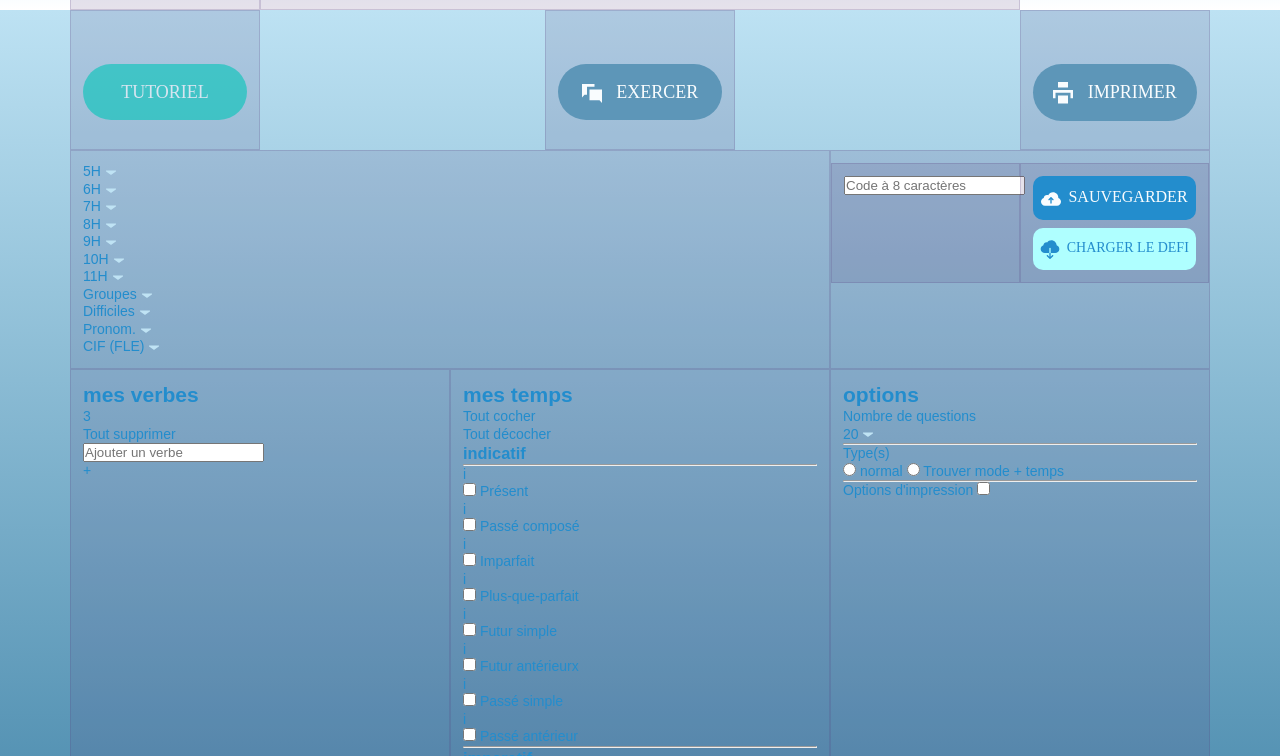
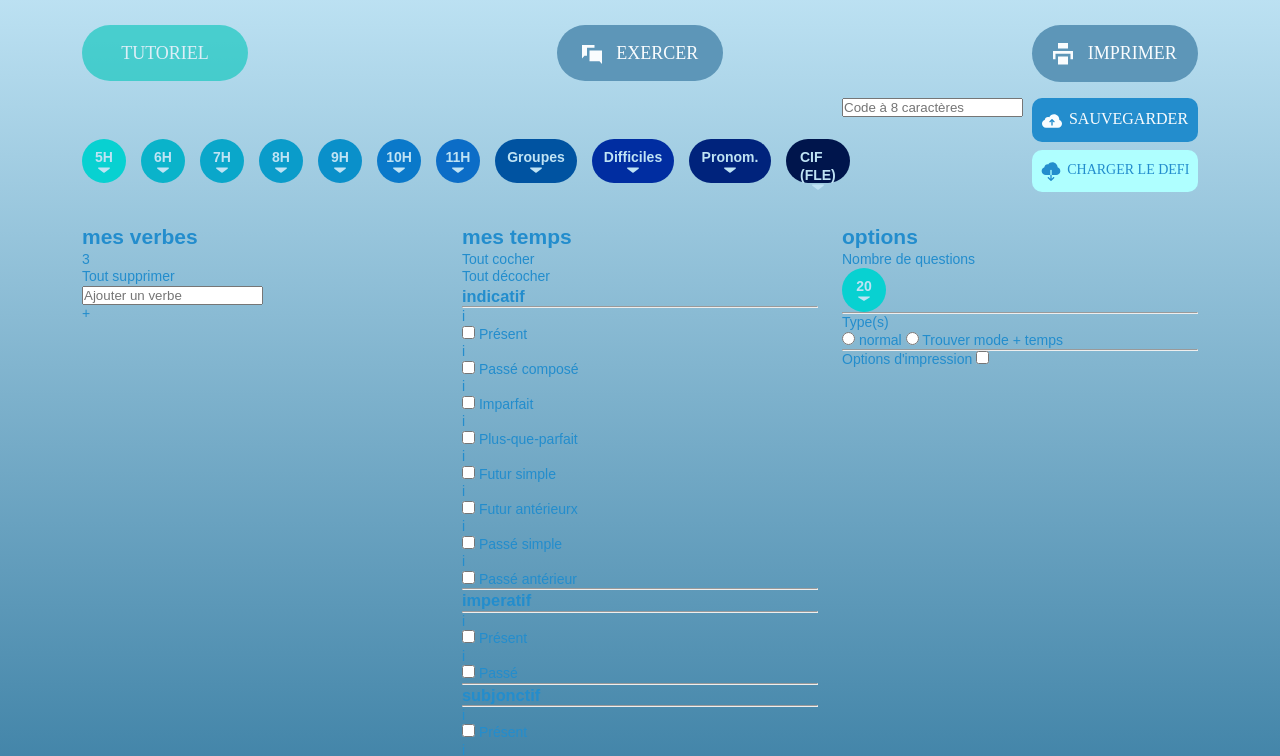
Before and after one commit to maevachristan/Tatitotu-Site-, a website built with Parcel: page src/index.html in a window 1280 px wide. Shown: the part 134-890 px from the top of the page. Built offline with nearby package versions, Linux system fonts and the light colour scheme.

Commit message:
intégration des boutons de classes

```diff
--- a/src/scss/_layout.scss
+++ b/src/scss/_layout.scss
@@ -5,3 +5,8 @@
 .l-footer {
     background-color: #002f48;
 }
+
+.l-main-buttons {
+    display: flex;
+    margin: 41px 0;
+}
--- a/src/scss/main.scss
+++ b/src/scss/main.scss
@@ -5,15 +5,16 @@
 @import "modules/_title.css";
 @import "modules/_main-button.css";
 @import "modules/_need-button.css";
+@import "modules/_dropdown-button.css";
 
-.row + .row {
-    margin-top: 16px;
-  }
+// .row + .row {
+//     margin-top: 16px;
+//   }
 
-  .row > .col,
-  .row > [class^=col-] {
-    padding-top: 12px;
-    padding-bottom: 12px;
-    background-color: rgba(86, 61, 124, .15);
-    border: 1px solid rgba(86, 61, 124, .2);
-  }
+//   .row > .col,
+//   .row > [class^=col-] {
+//     padding-top: 12px;
+//     padding-bottom: 12px;
+//     background-color: rgba(86, 61, 124, .15);
+//     border: 1px solid rgba(86, 61, 124, .2);
+//   }
--- /dev/null
+++ b/src/scss/modules/_dropdown-button.css
@@ -0,0 +1,63 @@
+.dropdown-button {
+    align-items: center;
+    background-color: #08d1d1;
+    border-radius: 100px;
+    color: #bfe3f4;
+    display: flex;
+    flex-direction: column;
+    font-family: 'Baloo Paaji 2', sans-serif;
+    font-size: 14px;
+    font-weight: 900;
+    height: 44px;
+    margin-right: 15px;
+    padding: 10px 14px;
+    width: 44px;
+}
+
+.develop {
+    width: 14px;
+}
+
+.six {
+    background-color: #0ab3ca;
+}
+
+.seven {
+    background-color: #0aa7ca;
+}
+
+.eight {
+    background-color: #0a9cca;
+}
+
+.nine {
+    background-color: #0a90ca;
+}
+
+.ten {
+    background-color: #0a79ca;
+}
+
+.eleven {
+    background-color: #0c6dc7;
+}
+
+.groups {
+    background-color: #0053a1;
+}
+
+.hard {
+    background-color: #002da1;
+}
+
+.pronominals {
+    background-color: #00237c;
+}
+
+.cif {
+    background-color: #00154c;
+}
+
+.groups, .hard, .pronominals, .cif {
+    width: 82px;
+}
```
